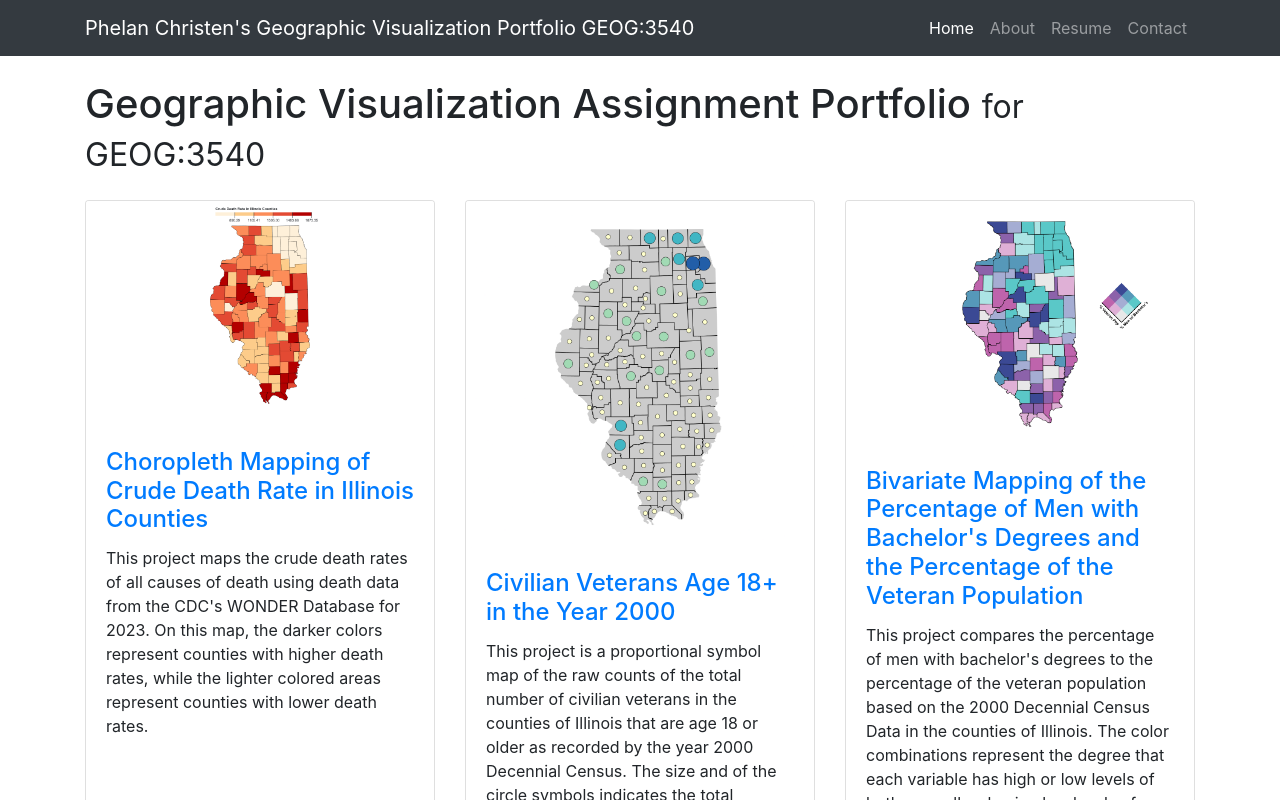
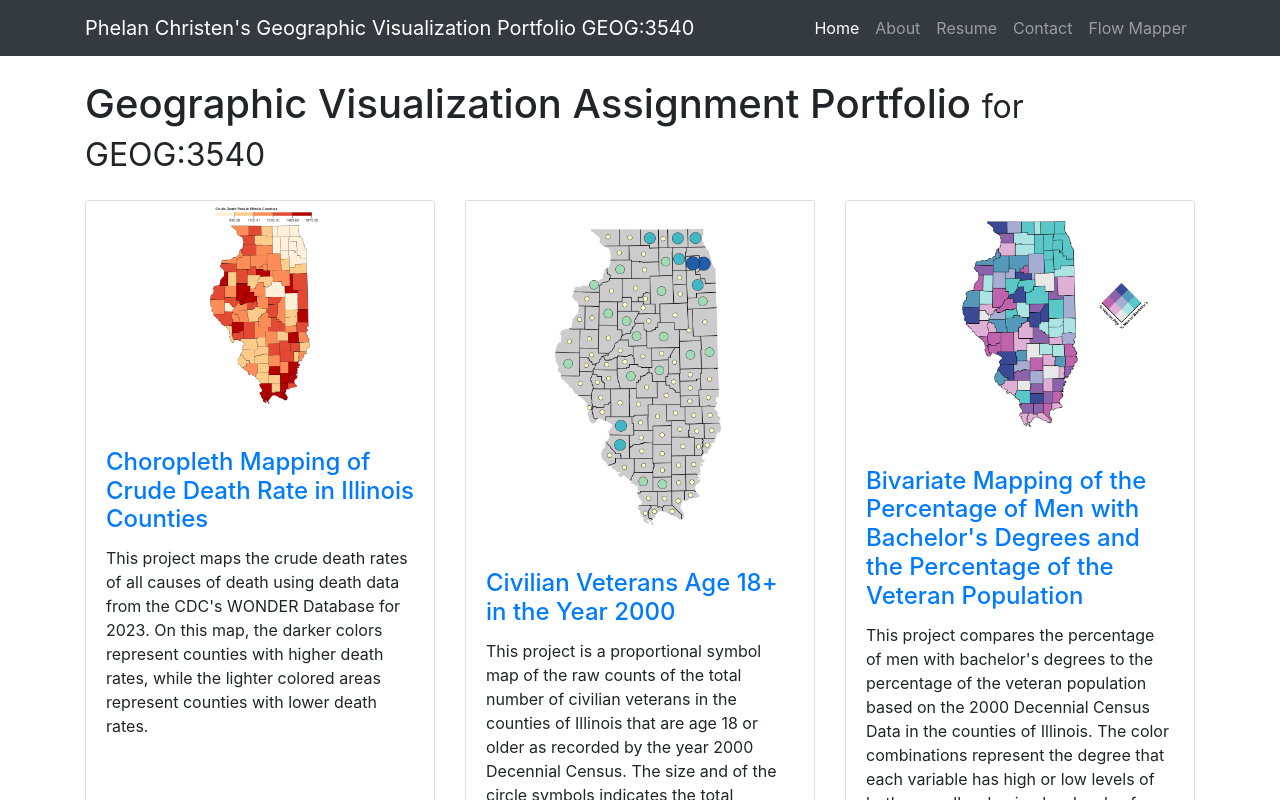
Before and after one commit to geog3540/pchristen, a website: page index.html in a window 1280 px wide. Shown: the top 800 px of the page. Drawn offline with Linux system fonts and the light colour scheme.

Commit message:
Update index.html

```diff
--- a/index.html
+++ b/index.html
@@ -42,6 +42,9 @@
             </li>
             <li class="nav-item">
               <a class="nav-link" href="mailto:pchristen@uiowa.edu">Contact</a>
+            </li>
+            <li class="nav-item">
+              <a class="nav-link" href="flowmapper.html">Flow Mapper</a>
             </li>
           </ul>
         </div>
```
